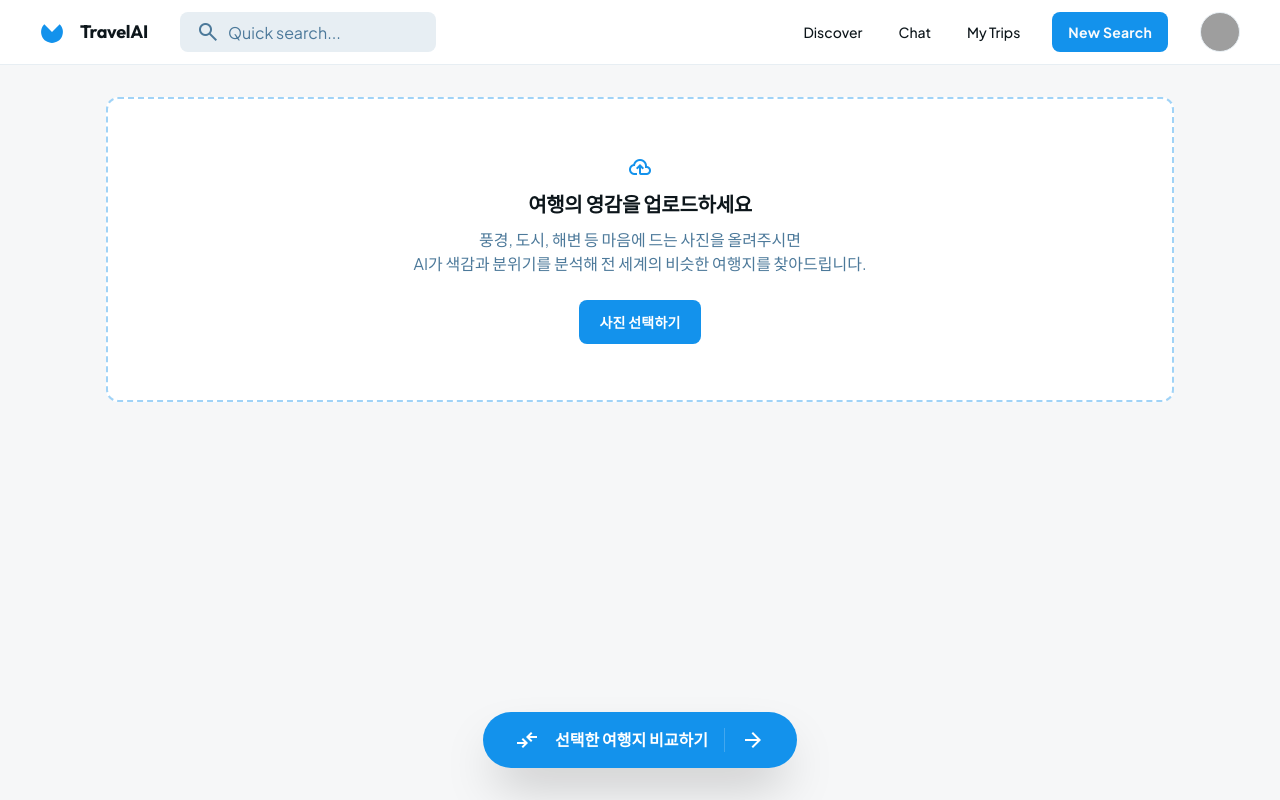
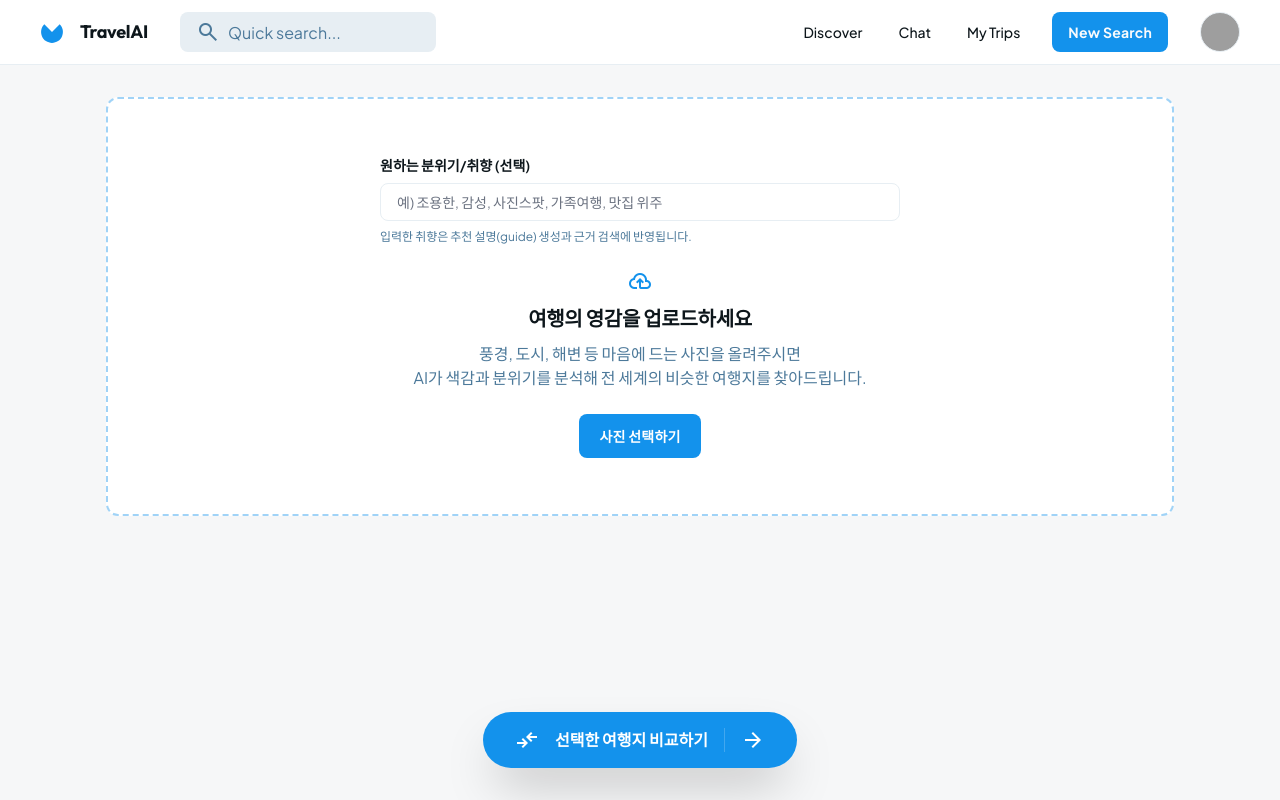
Before and after one commit to Owen0480/travel-frontend, a React (Vite) app: page /image-search in a window 1280 px wide. Built offline with nearby package versions, Linux system fonts and the light colour scheme; sample sign-in values are in the browser's storage; grey boxes are pictures that could not be loaded.

Commit message:
feat: Top-1 가이드 RAG(Chroma retrieval) 적용, Gemini 실패 시 한글 사유 표시

```diff
--- a/src/pages/ImageSearch.jsx
+++ b/src/pages/ImageSearch.jsx
@@ -6,6 +6,7 @@ const ImageSearch = () => {
     const [previewUrl, setPreviewUrl] = useState(null);
     const [isAnalyzing, setIsAnalyzing] = useState(false);
     const [results, setResults] = useState([]);
+    const [preference, setPreference] = useState('');
 
     const handleImageChange = (e) => {
         const file = e.target.files[0];
@@ -26,6 +27,7 @@ const ImageSearch = () => {
         try {
             const formData = new FormData();
             formData.append('file', selectedImage);
+            formData.append('preference', preference || '');
             const res = await fetch(`${SPRING_API}/api/v1/recommend/analyze`, { method: 'POST', body: formData });
             const data = await res.json();
             if (!res.ok) throw new Error(data.message || data.detail || '요청 실패');
@@ -125,6 +127,21 @@ const ImageSearch = () => {
                             <div className="flex flex-col mb-10">
                                 <div className={`flex flex-col items-center gap-6 rounded-xl border-2 border-dashed ${selectedImage ? 'border-primary bg-primary/5' : 'border-primary/40 bg-white dark:bg-slate-800/50'} px-6 py-14 hover:border-primary hover:bg-primary/5 transition-all`}>
 
+                                    <div className="w-full max-w-[520px]">
+                                        <label className="block text-sm font-semibold text-[#0d161b] dark:text-white mb-2">
+                                            원하는 분위기/취향 (선택)
+                                        </label>
+                                        <input
+                                            value={preference}
+                                            onChange={(e) => setPreference(e.target.value)}
+                                            placeholder="예) 조용한, 감성, 사진스팟, 가족여행, 맛집 위주"
+                                            className="w-full rounded-lg border border-[#e7eef3] dark:border-slate-700 bg-white dark:bg-slate-800 px-4 py-2 text-sm outline-none focus:ring-2 focus:ring-primary/40"
+                                        />
+                                        <p className="text-xs text-[#4c799a] mt-2">
+                                            입력한 취향은 추천 설명(guide) 생성과 근거 검색에 반영됩니다.
+                                        </p>
+                                    </div>
+
                                     {previewUrl ? (
                                         <div className="flex flex-col items-center gap-4">
                                             <div className="w-64 h-64 rounded-xl overflow-hidden shadow-lg border-4 border-white dark:border-slate-700">
@@ -214,7 +231,13 @@ const ImageSearch = () => {
                                                     <h3 className="text-white text-lg font-bold leading-tight drop-shadow-md">{res.name}</h3>
                                                     <p className="text-white/80 text-xs font-medium drop-shadow-sm">{res.location}</p>
                                                 </div>
-                                                <div className="p-4 flex justify-between items-center bg-white dark:bg-slate-800 relative z-20">
+                                                <div className="p-4 bg-white dark:bg-slate-800 relative z-20">
+                                                    {res.desc && (
+                                                        <p className="text-[#4c799a] dark:text-slate-300 text-sm leading-snug mb-3">
+                                                            {res.desc}
+                                                        </p>
+                                                    )}
+                                                    <div className="flex justify-between items-center">
                                                     <button
                                                         type="button"
                                                         onClick={() => openMap(res.name, res.location)}
@@ -223,6 +246,7 @@ const ImageSearch = () => {
                                                         상세 보기
                                                     </button>
                                                     <span className="material-symbols-outlined text-slate-400 group-hover:text-primary transition-colors cursor-pointer">share</span>
+                                                    </div>
                                                 </div>
                                             </div>
                                         ))}
```
